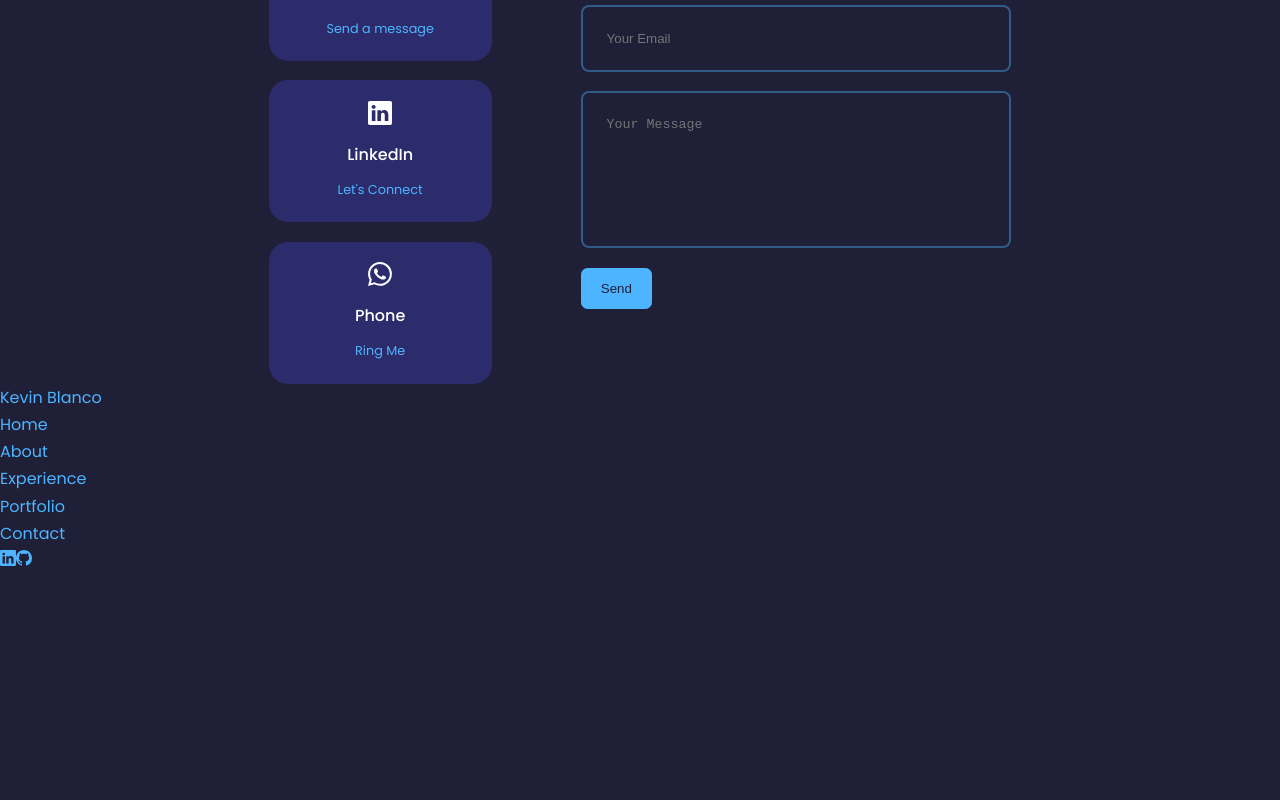
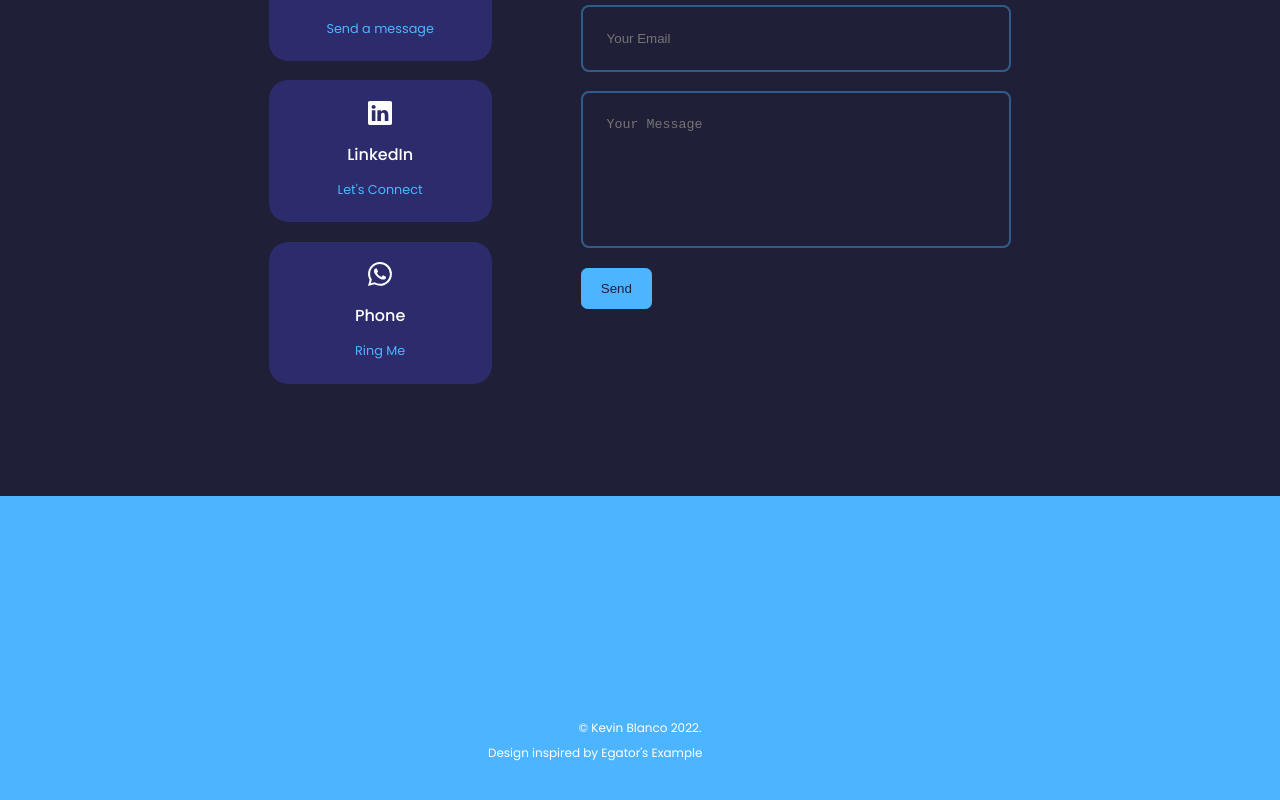
Before and after one commit to greensharpie/kevin-blanco, a React (Create React App) app: page / in a window 1280 px wide. Shown: the part 3086-3886 px from the top of the page. Before the commit the page ends 3660 px from the top, so only its background shows below. Built offline with nearby package versions, Linux system fonts and the light colour scheme.

Commit message:
footer container sizing

```diff
--- a/src/components/footer/Footer.jsx
+++ b/src/components/footer/Footer.jsx
@@ -19,6 +19,24 @@ const Footer = () => {
         <a href='https://www.linkedin.com/in/kevinjblanco/'><BsLinkedin/></a>
         <a href='https://github.com/greensharpie'><BsGithub/></a>
       </div>
+
+      <div className="footer__copyright">
+        <small>&copy; Kevin Blanco 2022.</small>
+        <div>
+          <small>
+            Design inspired by Egator's Example{' '}
+            <a
+              href='https://egattor.com/rp2447/'
+              target='_blank'
+              rel='noopener noreferrer'
+              className='credit'
+            >
+              {' '}
+              React Portfolio
+            </a>
+          </small>
+        </div>
+      </div>
     </footer>
   )
 }
--- a/src/components/footer/footer.css
+++ b/src/components/footer/footer.css
@@ -0,0 +1,7 @@
+footer {
+  background: var(--color-primary);
+  padding: 3rem 0;
+  text-align: center;
+  font-size: 0.9rem;
+  margin-top: 7rem;
+}
```
